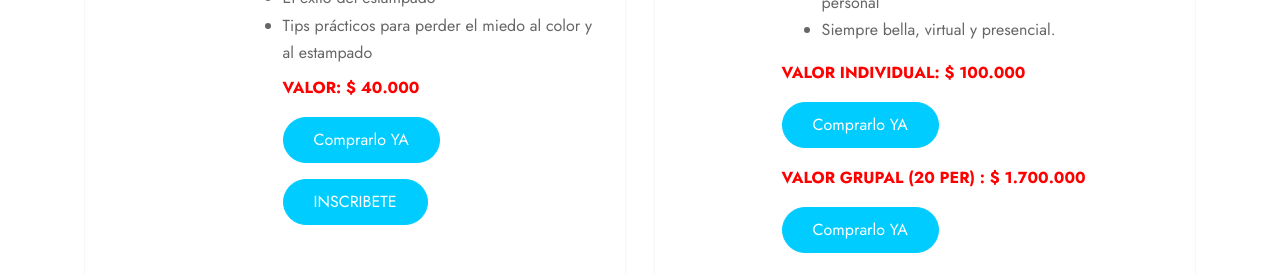
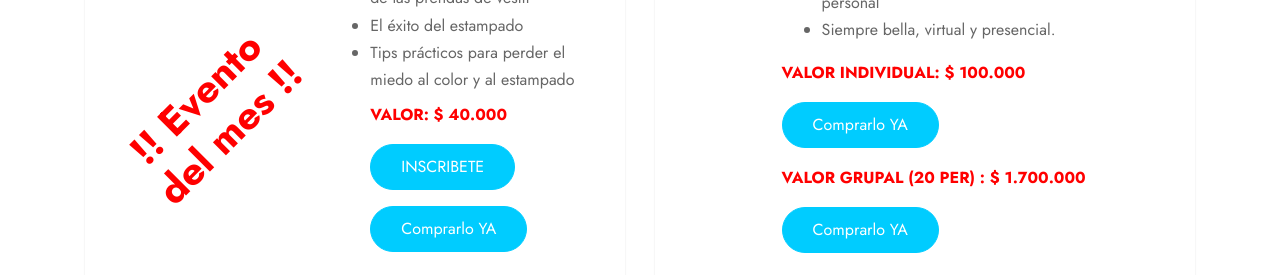
Before and after one commit to AineResplandor/AineEsResplandor, a plain HTML site: page index.html in a window 1280 px wide. Shown: the part 2989-3264 px from the top of the page. Drawn offline with Linux system fonts and the light colour scheme; files whose address does not match are found by name.

Commit message:
Cambios Precios talleres

```diff
--- a/css/style.css
+++ b/css/style.css
@@ -1029,3 +1029,17 @@ body:after {
         background-color: rgb(17, 117, 134);
         color: #fff;
       }
+
+
+      .evento{
+        margin-top: 70px;
+        text-align: center;
+        font-size: 40px;
+        -webkit-transform: rotate(-45deg);
+        -moz-transform: rotate(-45deg);
+        -ms-transform: rotate(-45deg);
+        -o-transform: rotate(-45deg);
+        transform: rotate(-45deg);
+
+
+      }
--- a/index.html
+++ b/index.html
@@ -168,9 +168,11 @@
             <div class="service d-flex h-100">
               <div class="svg-icon">
                 <img src="images/flaticon/svg/foto3.jpg" alt="Image" class="img-fluid">
+
+                <h5 class="evento"><span style="color: red;"><strong>!! Evento del mes !!</strong></span></h5>
               </div>
               <div class="service-about">
-                <h3><strong>PERDIENDO EL MIEDO AL COLOR Y AL ESTAMPADO. </strong></h3>
+                <h3 ><strong>PERDIENDO EL MIEDO AL COLOR Y AL ESTAMPADO. </strong></h3>
                 <ul>
                   <li>El significado del color en tu diario vivir </li>
                   <li>La iluminación del color a través de las prendas de vestir </li>
@@ -178,8 +180,9 @@
                   <li>Tips prácticos para perder el miedo al color y al estampado  </li>
                   <h1>  </h1>
                   <p><span style="color: red;"><strong>VALOR: $ 40.000</strong> </span></p>
+                  <p data-aos="fade-up" data-aos-delay="200"><a href="https://forms.gle/GCEoHuwA6XKEwksY6" target="_blank" class="btn smoothscroll btn-primary">INSCRIBETE</a></p>
                   <p data-aos="fade-up" data-aos-delay="200"><a href="https://checkout.payulatam.com/ppp-web-gateway-payu//pr?dlink=0d371bMa8fbdR6" target="_blank" class="btn smoothscroll btn-primary">Comprarlo YA</a></p>
-                  <p data-aos="fade-up" data-aos-delay="200"><a href="https://forms.gle/GCEoHuwA6XKEwksY6" target="_blank" class="btn smoothscroll btn-primary">INSCRIBETE</a></p>
+
 
                 </ul>
 
```
Also changed, not shown: images/flaticon/svg/foto3.jpg.
